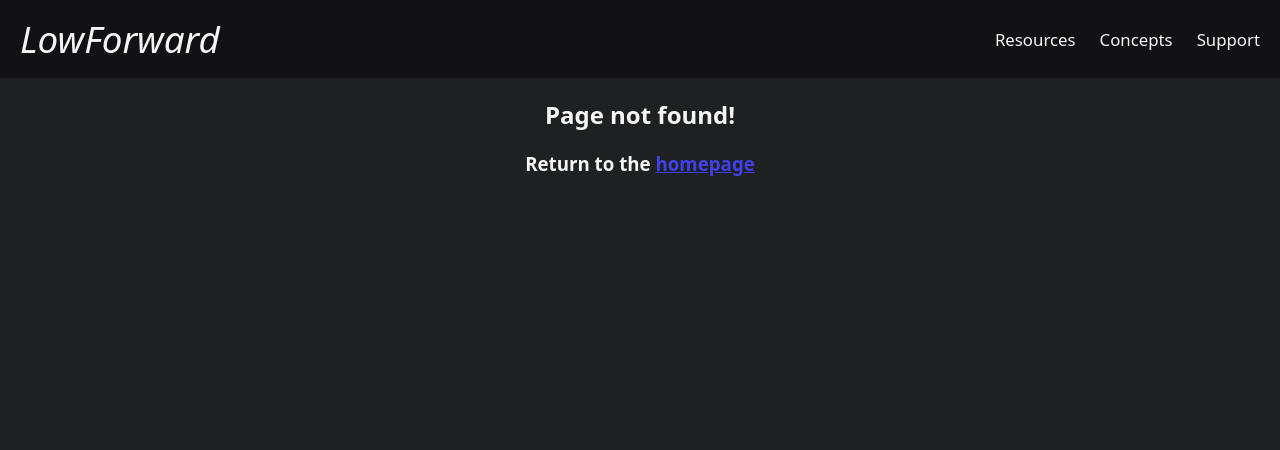
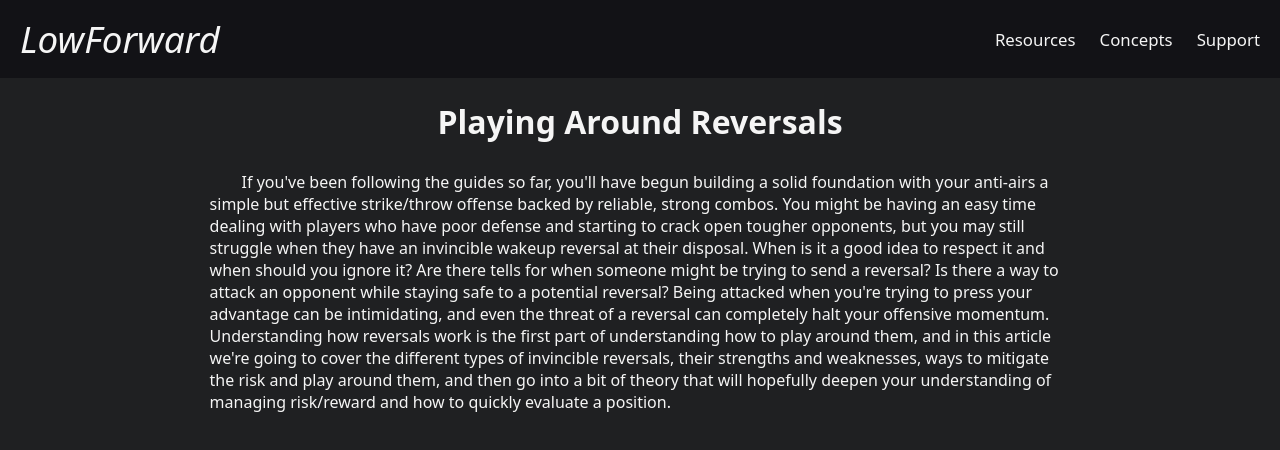
Before and after one commit to TruffleHogDev/LowForward, a React (Vite) app in the folder fg-site/lowforward_main/: page /#/reversals in a window 1280 px wide. Before the commit this address had no page. Shown: the top 450 px of the page. Built offline with nearby package versions, Linux system fonts and the light colour scheme.

Commit message:
partial draft 1 of reversals
do not redeploy yet, smile

```diff
--- a/fg-site/lowforward_main/src/App.jsx
+++ b/fg-site/lowforward_main/src/App.jsx
@@ -11,6 +11,7 @@ import Bnbs from './Bnbs.jsx';
 import NotFound from './NotFound.jsx';
 import Confirms from './MeatiesAndConfirms.jsx';
 import StrikeThrow from './StrikeThrow.jsx';
+import Reversals from './Reversals.jsx';
 import { Route, Routes } from "react-router-dom" //allows defining and grouping of all of our routes
 
 function App() {
@@ -28,6 +29,7 @@ function App() {
     <Route path="/bnbs" element={<Bnbs />} />
     <Route path="/meaties_and_confirms" element={<Confirms />} />
     <Route path="/strikethrow" element={<StrikeThrow />} />
+    <Route path="/reversals" element={<Reversals />} />
     <Route path="*" element={<NotFound />} />
   </Routes>
   </div>
--- a/fg-site/lowforward_main/src/Concepts.jsx
+++ b/fg-site/lowforward_main/src/Concepts.jsx
@@ -13,6 +13,7 @@ export default function Concepts() {
         <Link to="../bnbs">Basic Combos and How to Learn Them</Link>
         <Link to="../meaties_and_confirms">Meaties and Hit Confirms</Link>
         <Link to="../strikethrow">Fundamentals of Strike/Throw Offense</Link>
+        <Link to="../reversals">Playing Around Reversals</Link>
         </ul>
 
         <hr className="divider"></hr>
@@ -27,7 +28,6 @@ export default function Concepts() {
 
         <ul>
         <h3>Upcoming beginner content:</h3>
-        <li>Playing around reversals</li>
         <li>Fundamental defensive options</li>
         <li>Satsui no Hado: the power of (doing) nothing</li>
         <li>Holding your ground and controlling space</li>
--- /dev/null
+++ b/fg-site/lowforward_main/src/Reversals.jsx
@@ -0,0 +1,21 @@
+export default function Reversals() {
+    return (
+    <div className="articleStyles">
+
+        <h1>Playing Around Reversals</h1>
+
+        <p>If you've been following the guides so far, you'll have begun building a solid foundation with your anti-airs a
+        simple but effective strike/throw offense backed by reliable, strong combos. You might be having an easy time dealing with
+        players who have poor defense and starting to crack open tougher opponents, but you may still struggle when they have an
+        invincible wakeup reversal at their disposal. When is it a good idea to respect it and when should you ignore it? Are there tells
+        for when someone might be trying to send a reversal? Is there a way to attack an opponent while staying safe to a potential
+        reversal? Being attacked when you're trying to press your advantage can be intimidating,
+        and even the threat of a reversal can completely halt your offensive momentum. Understanding how reversals work is the first
+        part of understanding how to play around them, and in this article we're going to cover the different types of invincible
+        reversals, their strengths and weaknesses, ways to mitigate the risk and play around them, and then go into a bit of theory that
+        will hopefully deepen your understanding of managing risk/reward and how to quickly evaluate a position.
+
+        </p>
+    </div>
+    )
+}
```
